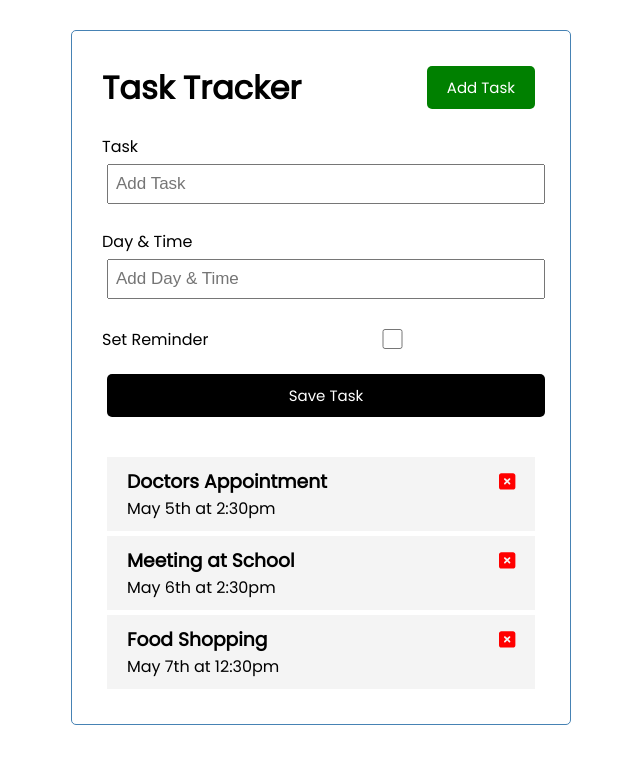
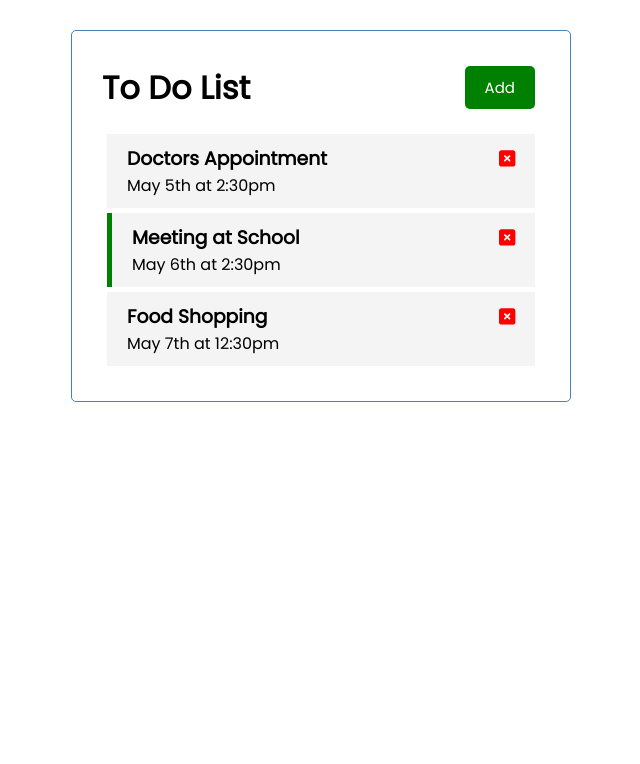
Before and after one commit to CiriLLeo/AngularToDoList, an Angular app: page / in a window 1280 px wide. Shown: the top 764 px of the page, without its empty margins (319-959 px from the left). Built offline with nearby package versions, Linux system fonts and the light colour scheme; data requests are answered from the project's data file.

Commit message:
aggiunsto pulsante add

```diff
--- a/db.json
+++ b/db.json
@@ -10,7 +10,7 @@
       "id": "2",
       "text": "Meeting at School",
       "day": "May 6th at 2:30pm",
-      "reminder": false
+      "reminder": true
     },
     {
       "id": "3",
--- a/src/app/app.component.html
+++ b/src/app/app.component.html
@@ -1,4 +1,4 @@
 <div class="container">
   <app-header></app-header>
-  <app-tasks></app-tasks>
+  <router-outlet></router-outlet>
 </div>
--- a/src/app/app.module.ts
+++ b/src/app/app.module.ts
@@ -4,6 +4,7 @@ import { FontAwesomeModule } from '@fortawesome/angular-fontawesome';
 import { AppRoutingModule } from './app-routing.module';
 import { HttpClientModule, provideHttpClient, withFetch} from '@angular/common/http';
 import { FormsModule } from '@angular/forms';
+import { RouterModule, Routes } from '@angular/router';
 
 import { AppComponent } from './app.component';
 import { HeaderComponent } from './component/header/header.component';
@@ -13,6 +14,11 @@ import { TaskItemComponent } from './component/task-item/task-item.component';
 import { AddTaskComponent } from './component/add-task/add-task.component';
 
 
+const appRoutes: Routes = [
+  { path: '', component: TasksComponent },
+  { path: 'about', component: ButtonComponent },
+];
+
 
 @NgModule({
   declarations: [
@@ -21,7 +27,7 @@ import { AddTaskComponent } from './component/add-task/add-task.component';
     ButtonComponent,
     TasksComponent,
     TaskItemComponent,
-    AddTaskComponent
+    AddTaskComponent,
   ],
   imports: [
     BrowserModule,
@@ -29,6 +35,7 @@ import { AddTaskComponent } from './component/add-task/add-task.component';
     FontAwesomeModule,
     HttpClientModule,
     FormsModule,
+    RouterModule.forRoot(appRoutes, { enableTracing: true }),
   ],
   providers: [
     provideClientHydration(),
--- a/src/app/component/add-task/add-task.component.html
+++ b/src/app/component/add-task/add-task.component.html
@@ -1,4 +1,4 @@
-<form class="task-form" (ngSubmit)="onSubmit()">
+<form *ngIf="showAddTask" class="task-form" (ngSubmit)="onSubmit()">
   <div class="form-control">
     <label for="text">Task</label>
     <input type="text" name="text" [(ngModel)]="text" id="text" placeholder="Add Task">
--- a/src/app/component/add-task/add-task.component.ts
+++ b/src/app/component/add-task/add-task.component.ts
@@ -1,4 +1,6 @@
 import { Component, OnInit, Output, EventEmitter } from '@angular/core';
+import { UiService } from '../../services/ui.service';
+import { Subscription } from 'rxjs';
 import { Task } from '../../Task';
 
 
@@ -12,8 +14,14 @@ export class AddTaskComponent implements OnInit {
   text!: string;
   day!: string;
   reminder: boolean = false;
+  showAddTask: boolean = false;
+  subscription: Subscription;
 
-  constructor() { }
+  constructor(private uiService: UiService) {
+    this.subscription = this.uiService
+    .onToggle()
+    .subscribe((value) => (this.showAddTask = value));
+   }
 
   ngOnInit(): void { }
 
--- a/src/app/component/header/header.component.html
+++ b/src/app/component/header/header.component.html
@@ -1,8 +1,8 @@
 <header>
   <h1>{{ title }}</h1>
   <app-button
-    color="green"
-    text="Add Task"
+    color="{{ showAddTask ? 'red' : 'green' }}"
+    text="{{ showAddTask ? 'Close' : 'Add' }}"
     (btnClick)="toggleAddTask()"
   ></app-button>
 </header>
--- a/src/app/component/header/header.component.ts
+++ b/src/app/component/header/header.component.ts
@@ -1,4 +1,6 @@
 import { Component, OnInit } from '@angular/core';
+import { UiService } from '../../services/ui.service';
+import { Subscription } from 'rxjs';
 
 @Component({
   selector: 'app-header',
@@ -6,12 +8,20 @@ import { Component, OnInit } from '@angular/core';
   styleUrl: './header.component.css'
 })
 export class HeaderComponent implements OnInit {
-  title: string = 'Task Tracker';
+  title: string = 'To Do List';
+  showAddTask: boolean = false;
+  subscription?: Subscription;
 
-  constructor() {}
+  constructor(private uiService: UiService) {
+    this.subscription = this.uiService
+      .onToggle()
+      .subscribe((value) => (this.showAddTask = value));
+  }
 
   ngOnInit(): void {}
 
-  toggleAddTask() {}
+  toggleAddTask() {
+    this.uiService.toggleAddTask();
+  }
 
 }
--- /dev/null
+++ b/src/app/services/ui.service.ts
@@ -0,0 +1,23 @@
+import { Injectable } from '@angular/core';
+import { Observable, Subject } from 'rxjs';
+
+@Injectable({
+  providedIn: 'root'
+})
+export class UiService {
+  private showAddTask: boolean = false;
+  private subject = new Subject<any>();
+
+
+  constructor() { }
+
+  toggleAddTask(): void {
+    this.showAddTask = !this.showAddTask;
+    this.subject.next(this.showAddTask);
+  }
+
+  onToggle(): Observable<any> {
+    return this.subject.asObservable();
+  }
+
+}
--- a/src/index.html
+++ b/src/index.html
@@ -2,7 +2,7 @@
 <html lang="en">
 <head>
   <meta charset="utf-8">
-  <title>AngularCrash</title>
+  <title>Angular Tasks</title>
   <base href="/">
   <meta name="viewport" content="width=device-width, initial-scale=1">
   <link rel="icon" type="image/x-icon" href="favicon.ico">
```
Also changed, not shown: 1 other file (tests, documents, lock files or other folders).
